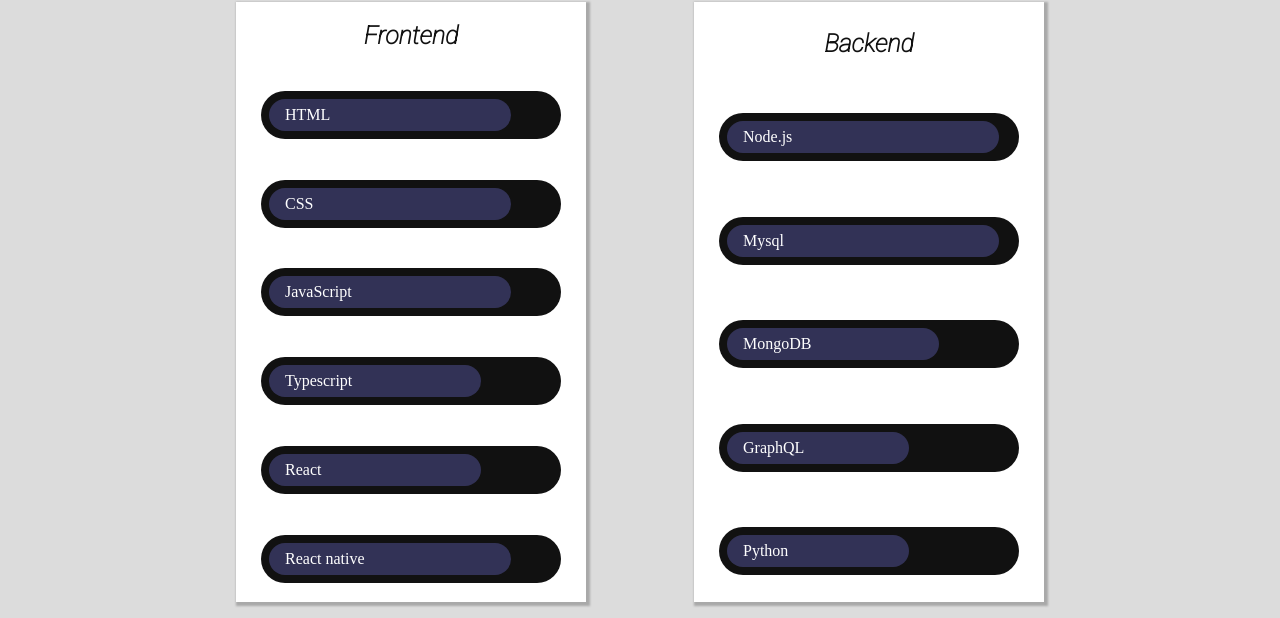
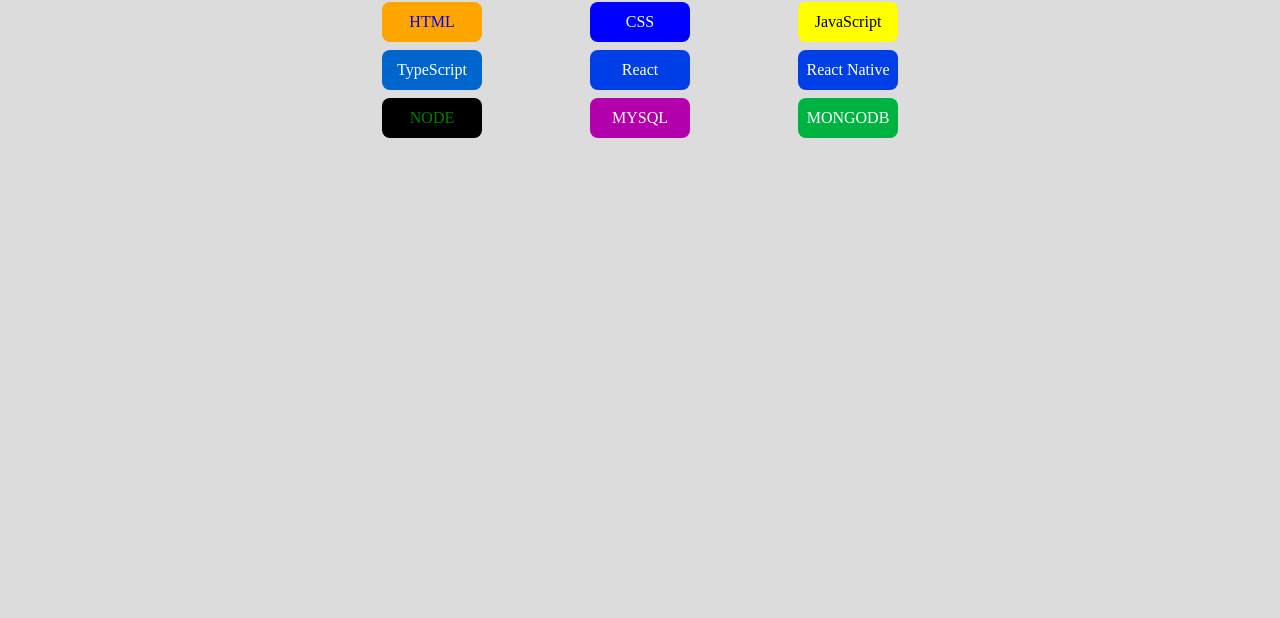
Before and after one commit to Rfontt/Rfontt.github.io, a plain HTML site: page src/pages/aboutme.html in a window 1280 px wide. Shown: the part 374-992 px from the top of the page. After the commit the page ends 800 px from the top, so only its background shows below. Drawn offline with nearby package versions, Linux system fonts and the light colour scheme; a web font is replaced by a local one.

Commit message:
Página aboutme modificada

```diff
--- a/src/pages/aboutme.html
+++ b/src/pages/aboutme.html
@@ -40,25 +40,41 @@
         <hr>
 
         <div class="listSkills">
-          <main>
-            <h3>Frontend</h3>
-            <div class="progress-bar" style="--width : 70" data-label = "HTML"></div>
-            <div class="progress-bar" style="--width : 70" data-label = "CSS"></div>
-            <div class="progress-bar" style="--width : 70" data-label = "JavaScript"></div>
-            <div class="progress-bar" style="--width : 60" data-label = "Typescript"></div>
-            <div class="progress-bar" style="--width : 60" data-label = "React"></div>
-            <div class="progress-bar" style="--width : 70" data-label = "React native"></div>
-          </main>
+          <article class="html">
+            <span>HTML</span>
+          </article>
 
-          <main>
-            <h3>Backend</h3>
+          <article class="css">
+            <span>CSS</span>
+          </article>
 
-            <div class="progress-bar" style="--width : 80" data-label = "Node.js"></div>
-            <div class="progress-bar" style="--width : 80" data-label = "Mysql"></div>
-            <div class="progress-bar" style="--width : 60" data-label = "MongoDB"></div>
-            <div class="progress-bar" style="--width : 50" data-label = "GraphQL"></div>
-            <div class="progress-bar" style="--width : 50" data-label = "Python"></div>
-          </main>
+          <article class="javascript">
+            <span>JavaScript</span>
+          </article>
+
+          <article class="typescript">
+            <span>TypeScript</span>
+          </article>
+
+          <article class="react">
+            <span>React</span>
+          </article>
+
+          <article class="react-native">
+            <span>React Native</span>
+          </article>
+
+          <article class="node">
+            <span>NODE</span>
+          </article>
+
+          <article class="mysql">
+            <span>MYSQL</span>
+          </article>
+
+          <article class="mongodb">
+            <span>MONGODB</span>
+          </article>
         </div>
       </div>
     </div>
--- a/src/styles/aboutme.css
+++ b/src/styles/aboutme.css
@@ -52,52 +52,69 @@ h1{
 
 .listSkills {
     display: grid;
-    grid-template-columns: repeat(2, 1fr);
+    grid-template-columns: repeat(3, 1fr);
     place-items: center;
-    grid-gap: 2vh;
+    grid-gap: 1vh;
     margin-top: 1rem;
     margin-bottom: 1rem;
 }
 
-.listSkills .progress-bar {
-  margin-top: 2px;
-  position: relative;
-  width: 300px;
-  height: 3em;
-  background-color: #111;
-  border-radius: 1.5em;
+.listSkills article {
+  width: 100px;
+  height: 40px;
+  display: flex;
+  align-items: center;
+  justify-content: center;
+  border-radius: 8px;
+}
+
+.listSkills .html {
+  background: orange;
+  color: blue;
+  margin-left: 200px;
+}
+
+.listSkills .css {
+  background: blue;
   color: white;
 }
 
-.progress-bar::before {
-  content: attr(data-label);
-  display: flex;
-  align-items: center;
-  position: absolute;
-  left: .5em;
-  top: .5em;
-  bottom: .5em;
-  width: calc(var(--width, 0) * 1%);
-  min-width: 2rem;
-  max-width: calc(100% - 1em);
-  background-color:	#323256;
-  border-radius: 1em;
-  padding: 1em;
+.listSkills .javascript {
+  background: yellow;
+  color: black;
+  margin-right: 200px;
 }
 
-.listSkills main {
-    background: white;
-    width: 350px;
-    height: 600px;
-    display: grid;
-    place-items: center;
-    box-shadow: 2px 2px 2px 2px #A9A9A9;
+.listSkills .typescript {
+  background: #0065cd;
+  color: white;
+  margin-left: 200px;
 }
 
-.listSkills main h3 {
-  font-size: 25px;
-  color: #111;
-  font-family: 'Roboto', sans-serif;
+.listSkills .react, .react-native {
+  background: #003ee6;
+  color: white;
+}
+
+.listSkills .react-native {
+  margin-right: 200px;
+}
+
+.listSkills .node {
+  background: black;
+  color: green;
+  margin-left: 200px;
+}
+
+.listSkills .mysql {
+  background: #b100ac;
+  color: white;
+}
+
+.listSkills .mongodb {
+  background: #00b340;
+  color: white;
+  margin-right: 200px;
 }
 
 @media screen and (max-width: 700px) {
@@ -124,20 +141,4 @@ h1{
   .skills h1 {
     margin-left: 2rem;
   }
-
-  .listSkills {
-      display: grid;
-      grid-template-columns: repeat(2, 1fr);
-      place-items: center;
-      grid-gap: 1vh;
-      margin-top: 0.5rem;
-  }
-
-  .listSkills main {
-      width: 300px;
-  }
-
-  .listSkills .progress-bar {
-    width: 250px;
-  }
 }
```
Also changed, not shown: src/pages/Projects/appstore.html (+1 -0 lines), src/pages/contact.html (+4 -0 lines), src/scripts/appstore.js (+34 -2 lines), src/scripts/contact.js (added, +19 -0 lines), src/styles/apps.css (+10 -0 lines).
